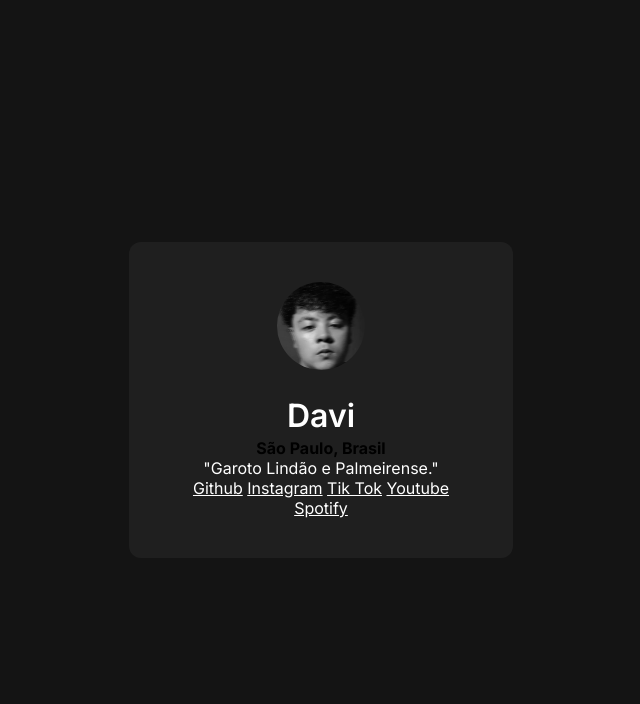
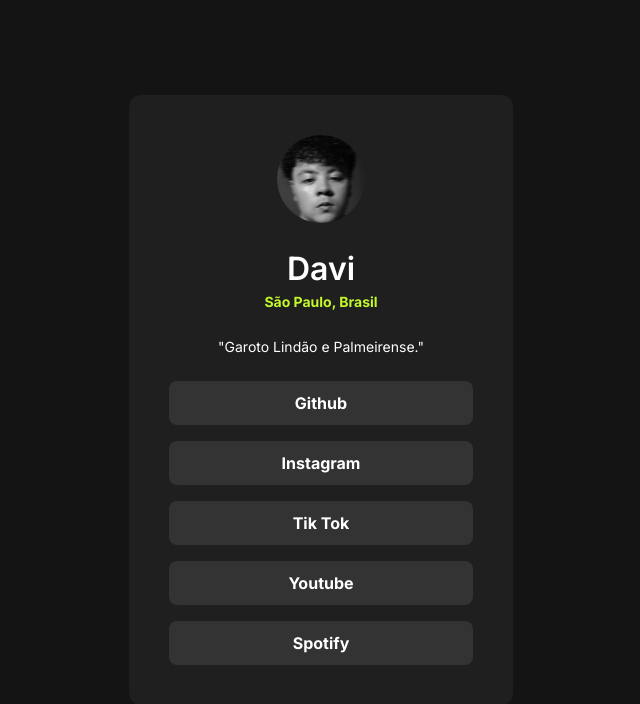
Before and after one commit to DaviLindao11bTI/meus-links, a plain HTML site: page index.html in a window 1280 px wide. Shown: the whole page, without its empty margins (319-959 px from the left). Drawn offline with Linux system fonts and the light colour scheme.

Commit message:
dsenvolvimento do CSS terminado

```diff
--- a/style.css
+++ b/style.css
@@ -37,6 +37,27 @@ div h1 {
 }
 
 
+div strong{
+    color: #c4f82a;
+    font-size: 14px;
+    line-height: 21px;
+}
+
 div p{
+    margin-block: 24px;
+    font-size: 14px;
+    line-height: 21px;
+}
 
+div a + a {
+    margin-top: 16px;
 }
+
+div a {
+    display: block;
+    text-decoration: none;
+    background-color: #333333;
+    padding: 12px;
+    border-radius: 8px;
+    font-weight: 700;
+}
```
